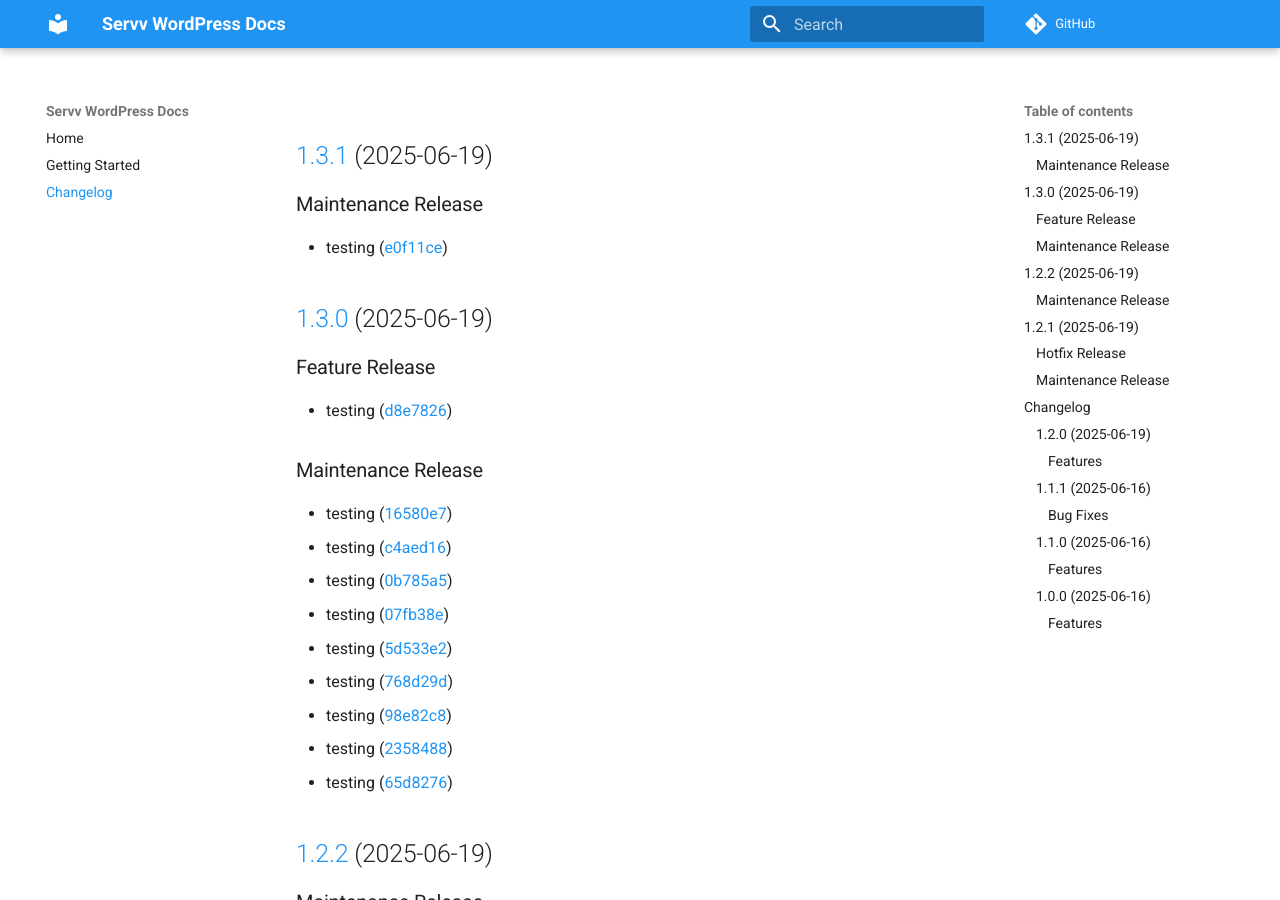
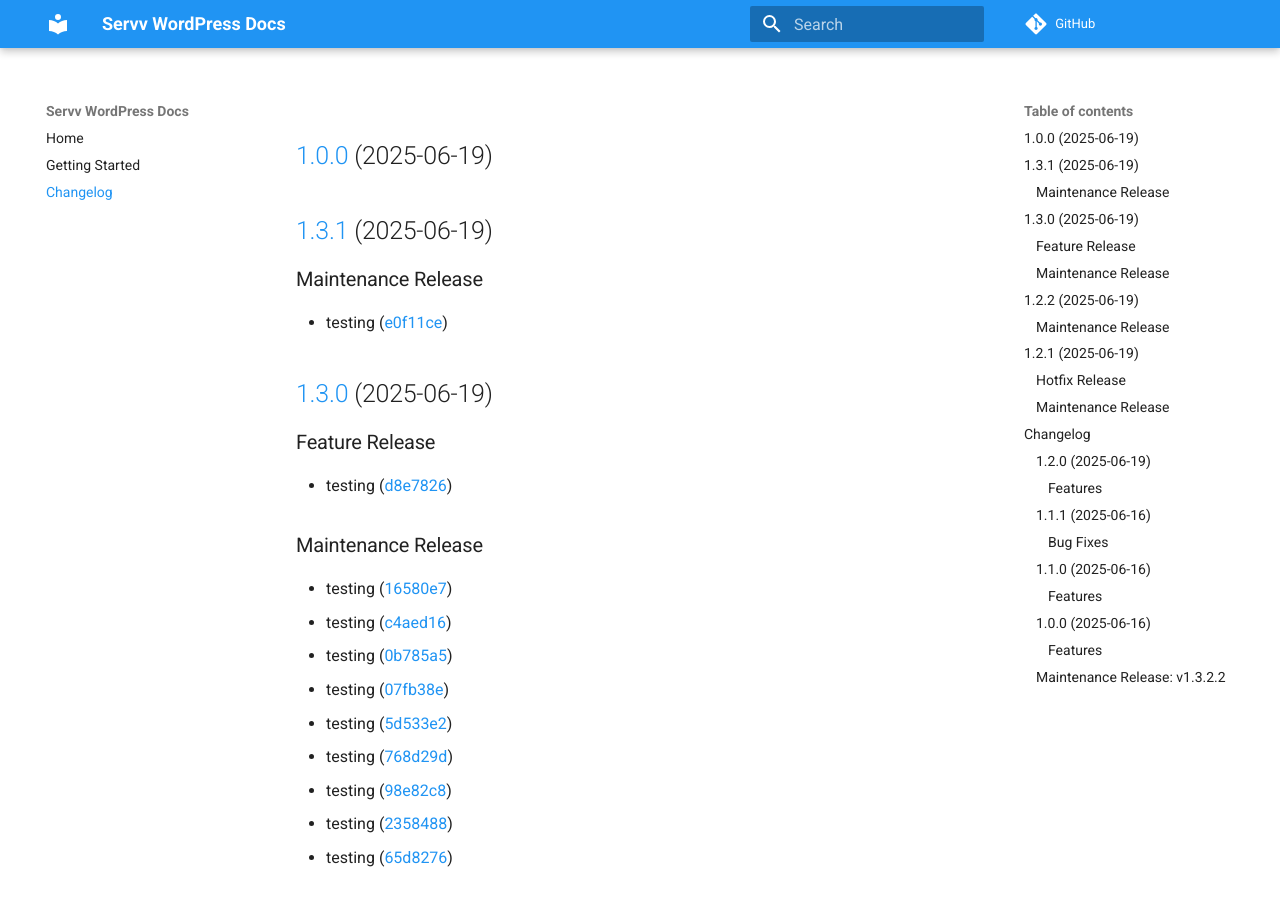
Before and after one commit to varuncoderise/demo_docs, an MkDocs documentation site: the page built from docs/changelog.md, in a window 1280 px wide and 900 px high. Built offline with MkDocs 1.6.1 and Material for MkDocs 9.7.7, drawn with Linux system fonts in a browser that asks for light colours; comment, search, counter and statistics services are not loaded; some of the changed text lies outside the part shown.

Commit message:
Update changelog from v1.3.2.3

```diff
--- a/docs/changelog.md
+++ b/docs/changelog.md
@@ -1,3 +1,4 @@
+## [1.0.0](https://github.com/varuncoderise/demo-plugin/compare/v1.3.1...v1.0.0) (2025-06-19)
 ## [1.3.1](https://github.com/varuncoderise/demo-plugin/compare/v1.3.0...v1.3.1) (2025-06-19)
 
 ### Maintenance Release
@@ -79,3 +80,6 @@
 * initial setup for demo plugin with husky and release-please ([bcf7704](https://github.com/varuncoderise/demo-plugin/commit/bcf7704ecc27e468dd738aa0dd38d72882b580d8))
 * initial setup for demo plugin with husky and release-please ([f743dab](https://github.com/varuncoderise/demo-plugin/commit/f743dab2ba3389b1b9608eadfe4aad8dff3d2cd4))
 * initial setup for demo plugin with husky and release-please ([b263d3c](https://github.com/varuncoderise/demo-plugin/commit/b263d3c4c96af724694bc089deaba64c2c9f6228))
+
+
+## Maintenance Release: v1.3.2.2
```
